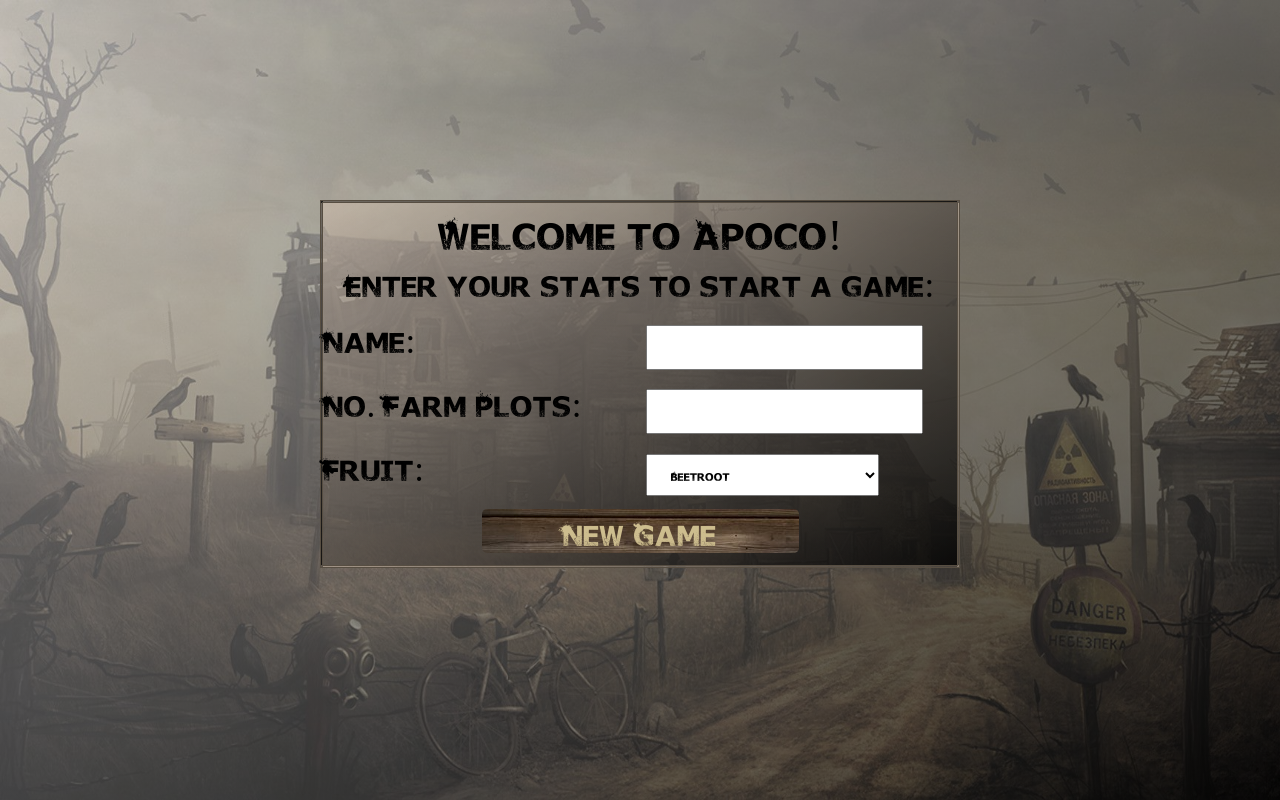
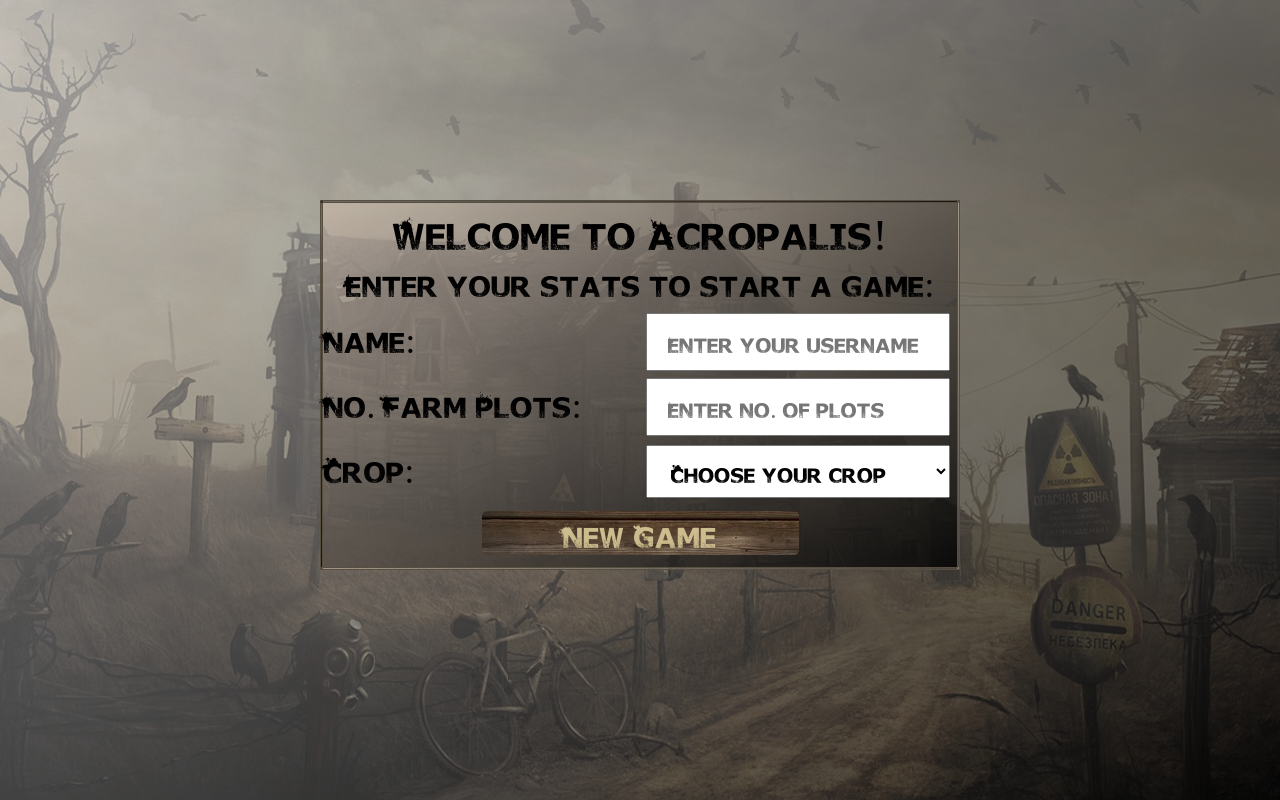
Before and after one commit to SephDa/Acropolis, a website: page index.html in a window 1280 px wide. Drawn offline with Linux system fonts and the light colour scheme.

Commit message:
Added New game stats and Name JS code

```diff
--- a/apoco.js
+++ b/apoco.js
@@ -50,17 +50,44 @@ function getInput() {
     }
 }
 
-function generateTiles(amntTiles) {
+// Add user typed in name to welcome message
+function addName() {
+    var userName = document.getElementById("inputName");
+    var name = userName.value;
 
+    var welcomeNote = document.getElementById("welcome");
+    welcomeNote.textContent = "Welcome to Acropolis, " + name + "!";
 }
-
 
 function main() {
 
     document.getElementById('brandNewGame').addEventListener('click', getInput);
-
+    document.getElementById('brandNewGame').addEventListener('click', addName);
 }
 
 
 // Run the main functions of the page
 main();
+
+
+// Change input no of plots font
+/*var numeralInput = document.getElementById('inputOfPlots');
+
+numeralInput.addEventListener('click', function() {
+    if (numeralInput.textContent === "") {
+        numeralInput.style.fontFamily = "MyWebFont";
+        numeralInput.placeholder = "Enter no. of Plots";
+    } else {
+        numeralInput.classList.add('numerals');
+        numeralInput.placeholder = '';
+    };*/
+
+//Click Menu to clear all data and start again
+
+document.getElementById('backToMenuButton').addEventListener('click',clearAll);
+
+
+    function clearAll() {
+        document.getElementById("inputName").value = "";
+        document.getElementById("inputOfPlots").value = "";
+    }
--- a/index.html
+++ b/index.html
@@ -11,35 +11,38 @@
     <body>
         <div id ="gradient">
             <div id = "menuBox">
-                Welcome to Apoco!
+                Welcome to Acropalis!
                 <p>Enter your stats to start a game:</p>
                     <div>
-                        <div class="name">
+                        <div class="newGameStat">
                             Name:
                         </div>
 
-                        <div class="name">
-                            <input id="inputName">
+                        <div class="newGameStat">
+                            <input id="inputName" placeholder="Enter your username">
                         </div>
 
-                        <div class="name">
+                        <div class="newGameStat">
                             No. Farm Plots:
                         </div>
 
-                        <div class="name">
-                            <input id="inputOfPlots">
+                        <div class="newGameStat">
+                            <input id="inputOfPlots" placeholder="Enter no. of plots">
                         </div>
 
-                        <div class="name">
-                            Fruit:
+                        <div class="newGameStat">
+                            Crop:
                         </div>
 
-                        <div class="name">
+                        <div class="newGameStat">
                             <select id="fruitType">
+                                <option disable="" selected="">Choose your crop</option>
                                 <option value="beetroot">Beetroot</option>
                                 <option value="carrot">Carrot</option>
-                                <option value="apple">Apple</option>
                                 <option value="cabbage">Cabbage</option>
+                                <option value="leek">Leek</option>
+                                <option value="potato">Potato</option>
+                                <option value="tomato">Tomato</option>
                             </select>
                         </div>
                     </div>
@@ -53,7 +56,7 @@
                     <div id = "blurb">
                         <div id = "welcomeAndTag">
                             <div id = "welcome">
-                            Welcome to Apoco
+                            Welcome to Acropalis
                             </div>
 
                             <div id = "tagLine">
--- a/style.css
+++ b/style.css
@@ -7,6 +7,13 @@
     font-family: 'MyWebFont';
     src:  url(TheDeadAreComing.ttf);
   }
+
+  @font-face {
+    font-family: 'Numerals';
+    src:  url(Numerals.ttf);
+    unicode-range: U+0030-0039;
+  }
+
 
 html {
     height: 100%;
@@ -146,15 +153,20 @@ p {
     display: inline-block;
 }
 
+.newGameStat {
+    display: inline-block;
+    text-align: left;
+    width: 48%;
+    font-size: 35px;
+    margin-right:1%;
+}
 
 input{
     padding: 12px 20px;
-    width:75%;
-}
-
-select {
-    padding: 12px 20px;
-    width: 75%;
+    box-sizing: border-box;
+    width:100%;
+    margin-right: 5px;
+    font-size: 25px;
 }
 
 input:focus {
@@ -162,11 +174,20 @@ input:focus {
     background-color: hsl(51, 28%, 68%);
   }
 
-.name {
-    display: inline-block;
-    text-align: left;
-    width: 49%;
-    font-size: 35px;
+select {
+    padding: 12px 20px;
+    width: 100%;
+    font-size: 25px;
+}
+
+select:focus {
+    border: 3px solid hsl(32, 11%, 37%, 0.5);
+    background-color: hsl(51, 28%, 68%);
+}
+
+.numerals {
+    font-family: Numerals;
+    font-weight: bold;
 }
 
 .cover {
```
Also changed, not shown: Numerals.ttf (added).
